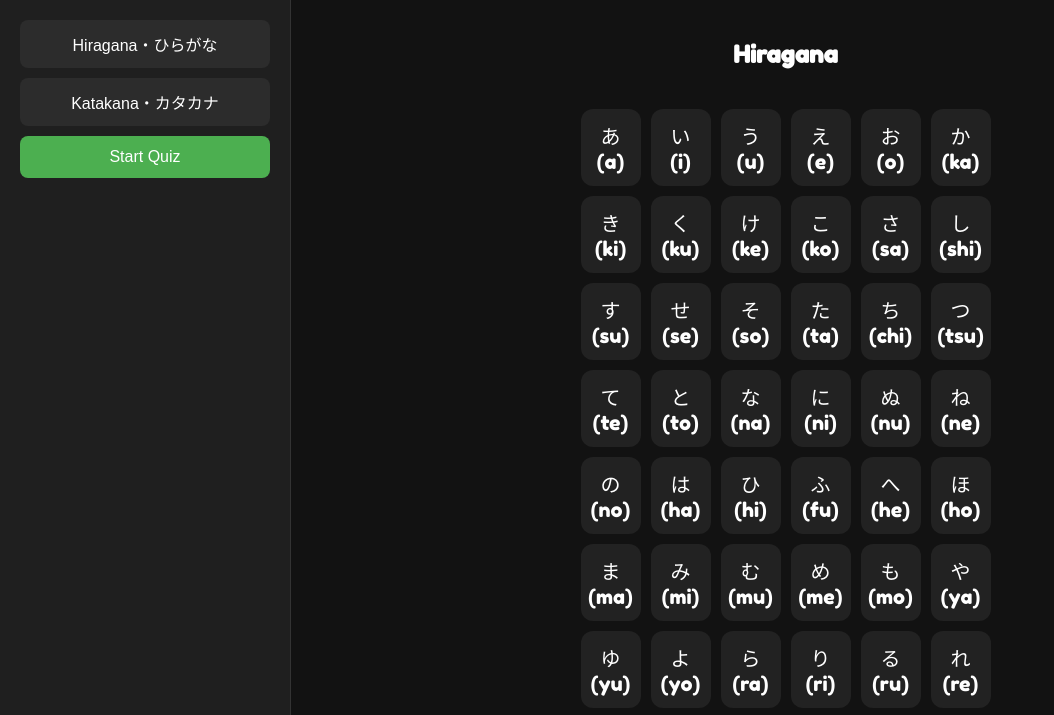
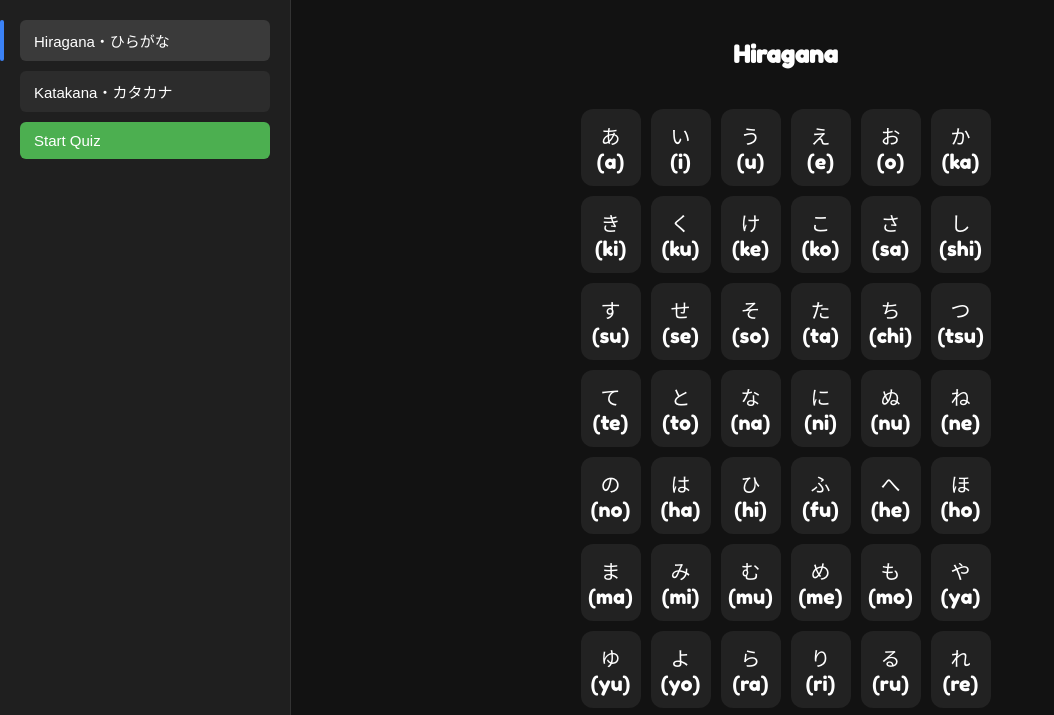
Before and after one commit to SickJM/KanaLearner, a plain HTML site: page index.html in a window 1280 px wide. Shown: the top 715 px of the page, without its empty margins (0-1054 px from the left). Drawn offline with Linux system fonts and the light colour scheme.

Commit message:
Update sidebar button styles and active state
Refactor sidebar button styles and add active state functionality.

```diff
--- a/index.html
+++ b/index.html
@@ -44,10 +44,35 @@ body{
   background:#2c2c2c;
   border:none;
   color:white;
-  padding:12px;
-  border-radius:8px;
+  padding:10px 14px;
+  border-radius:6px;
   cursor:pointer;
-  font-size:16px;
+  font-size:15px;
+  text-align:left;
+  position:relative;
+  transition:0.2s;
+}
+
+/* hover */
+.sidebar .topButtons button:hover{
+  background:#3a3a3a;
+}
+
+/* selected button */
+.sidebar .topButtons button.active{
+  background:#3a3a3a;
+}
+
+/* blue line indicator */
+.sidebar .topButtons button.active::before{
+  content:"";
+  position:absolute;
+  left:-20px;
+  top:0;
+  height:100%;
+  width:4px;
+  background:#3b82f6;
+  border-radius:4px;
 }
 .sidebar .topButtons button:hover{
   background:#444;
@@ -207,8 +232,8 @@ input[type=text]{
 <!-- SIDEBAR -->
 <div class="sidebar" id="menu">
   <div class="topButtons">
-    <button onclick="loadKana('hiragana')">Hiragana・ひらがな</button>
-    <button onclick="loadKana('katakana')">Katakana・カタカナ</button>
+    <button onclick="selectMenu(this); loadKana('hiragana')" class="active">Hiragana・ひらがな</button>
+    <button onclick="selectMenu(this); loadKana('katakana')">Katakana・カタカナ</button>
     <button onclick="startQuiz()" class="start-quiz">Start Quiz</button>
   </div>
 
@@ -262,6 +287,12 @@ const katakana={
 "ラ":"ra","リ":"ri","ル":"ru","レ":"re","ロ":"ro",
 "ワ":"wa","ヲ":"wo","ン":"n"
 };
+
+function selectMenu(button){
+  const buttons = document.querySelectorAll(".topButtons button");
+  buttons.forEach(b => b.classList.remove("active"));
+  button.classList.add("active");
+}
 
 const combined={...hiragana,...katakana};
 
```
